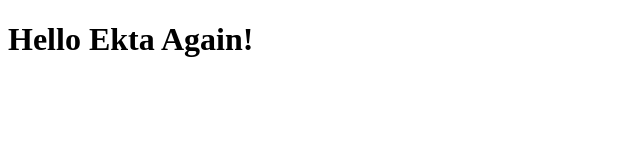
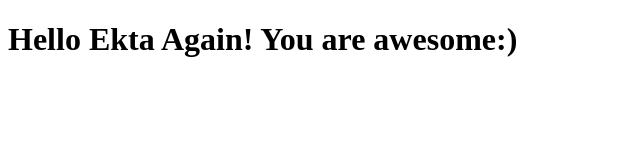
Before and after one commit to epaliwal/coursera-test, a plain HTML site: page site/index.html in a window 1280 px wide. Shown: the whole page, without its empty margins (0-640 px from the left). Drawn offline with Linux system fonts and the light colour scheme.

Commit message:
Small change to our project

```diff
--- a/site/index.html
+++ b/site/index.html
@@ -4,6 +4,6 @@
 	<title>Hello Ekta!</title>
 </head>
 <body>
-<h1>Hello Ekta Again!</h1>
+<h1>Hello Ekta Again! You are awesome:)</h1>
 </body>
 </html>
```
